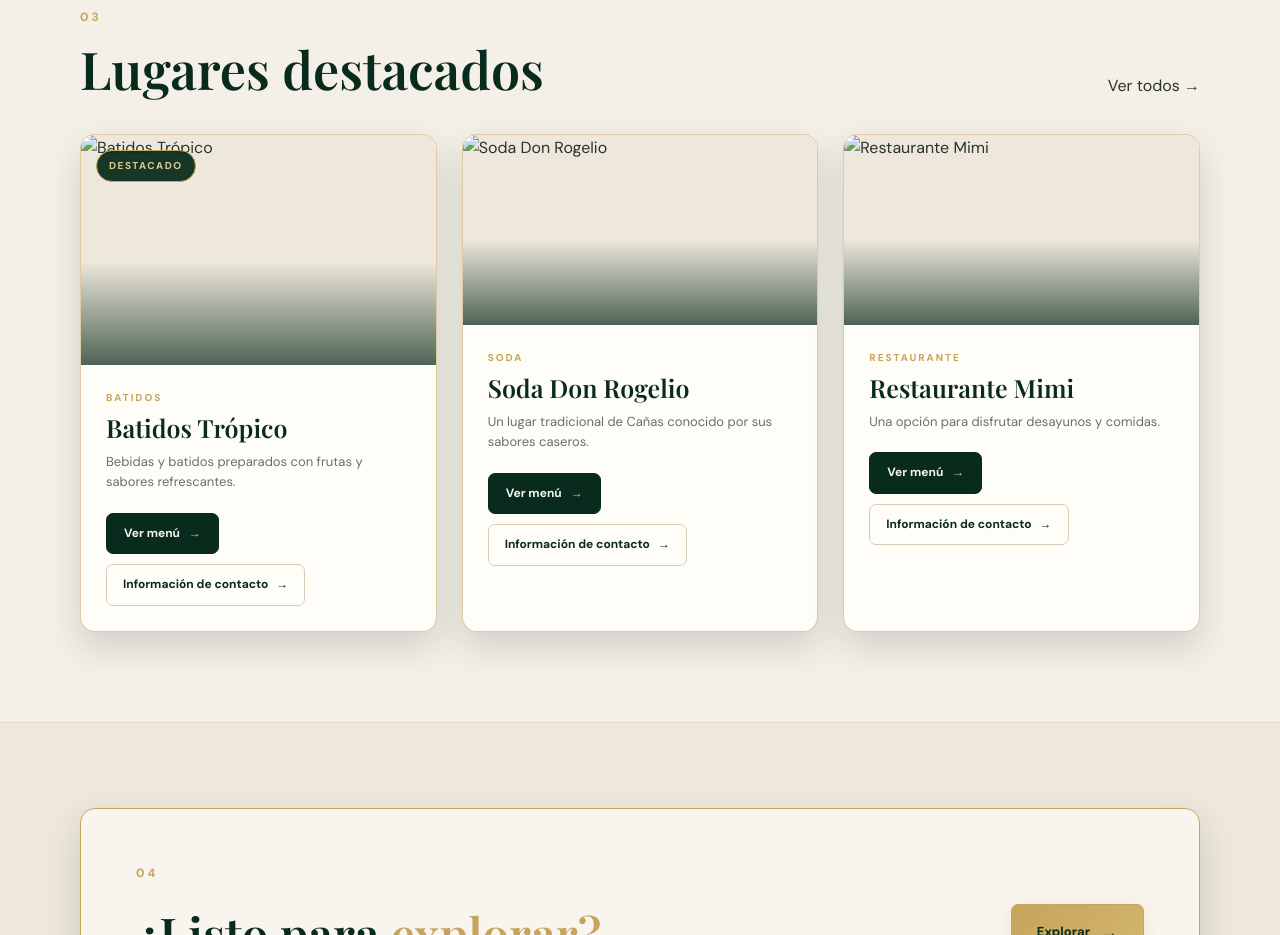
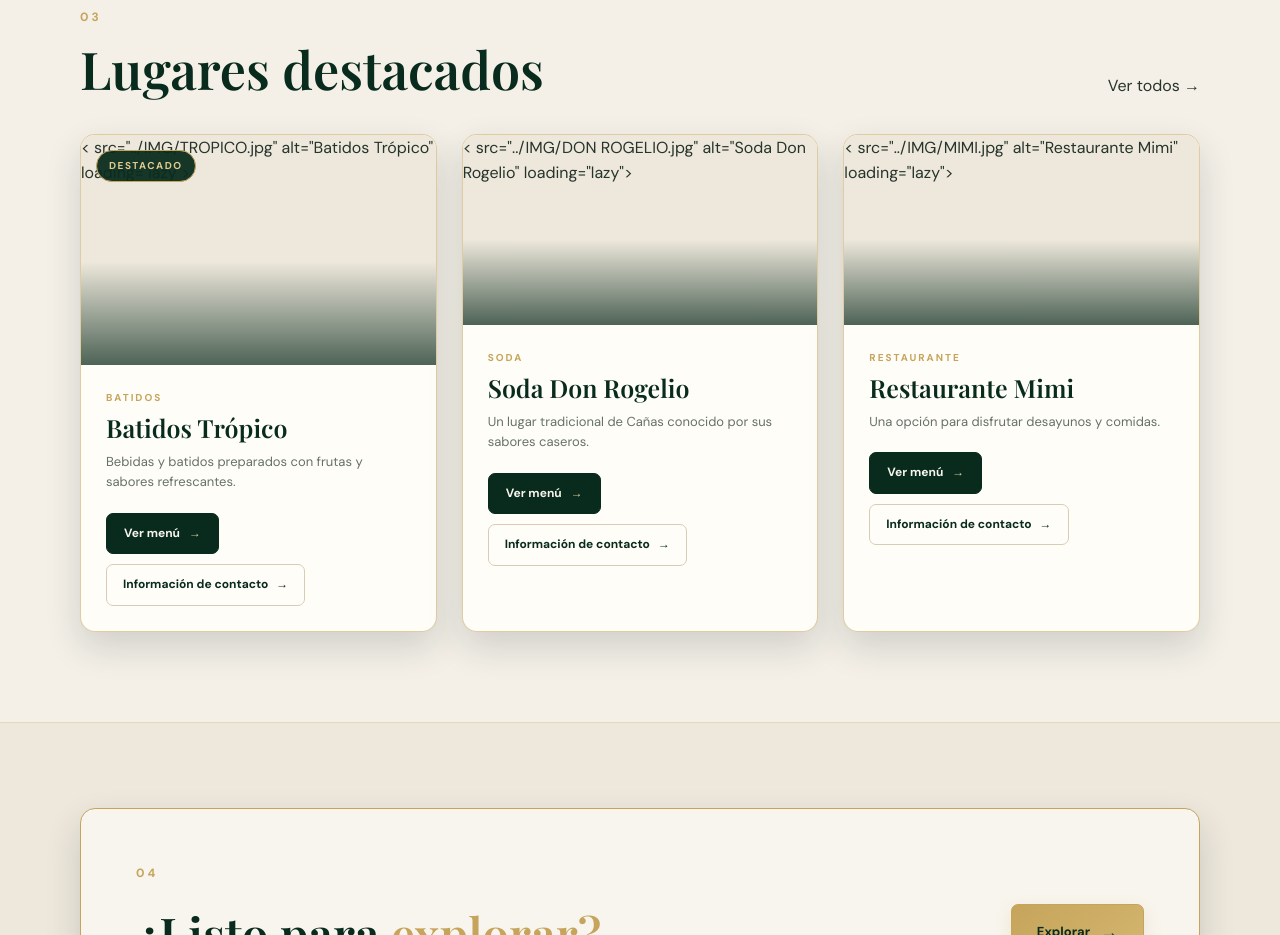
Before and after one commit to cabraloca02032009-sourc/sofia-y-hari, a plain HTML site: page index.html in a window 1280 px wide. Shown: the part 1549-2484 px from the top of the page. Drawn offline with nearby package versions, Linux system fonts and the light colour scheme.

Commit message:
Update index.html

```diff
--- a/index.html
+++ b/index.html
@@ -469,7 +469,7 @@
 
                         <div class="lugar-imagen">
 
-                            <img
+                            <
                                 src="../IMG/TROPICO.jpg"
                                 alt="Batidos Trópico"
                                 loading="lazy">
@@ -540,7 +540,7 @@
 
                         <div class="lugar-imagen">
 
-                            <img
+                            <
                                 src="../IMG/DON ROGELIO.jpg"
                                 alt="Soda Don Rogelio"
                                 loading="lazy">
@@ -607,7 +607,7 @@
 
                         <div class="lugar-imagen">
 
-                            <img
+                            <
                                 src="../IMG/MIMI.jpg"
                                 alt="Restaurante Mimi"
                                 loading="lazy">
```
